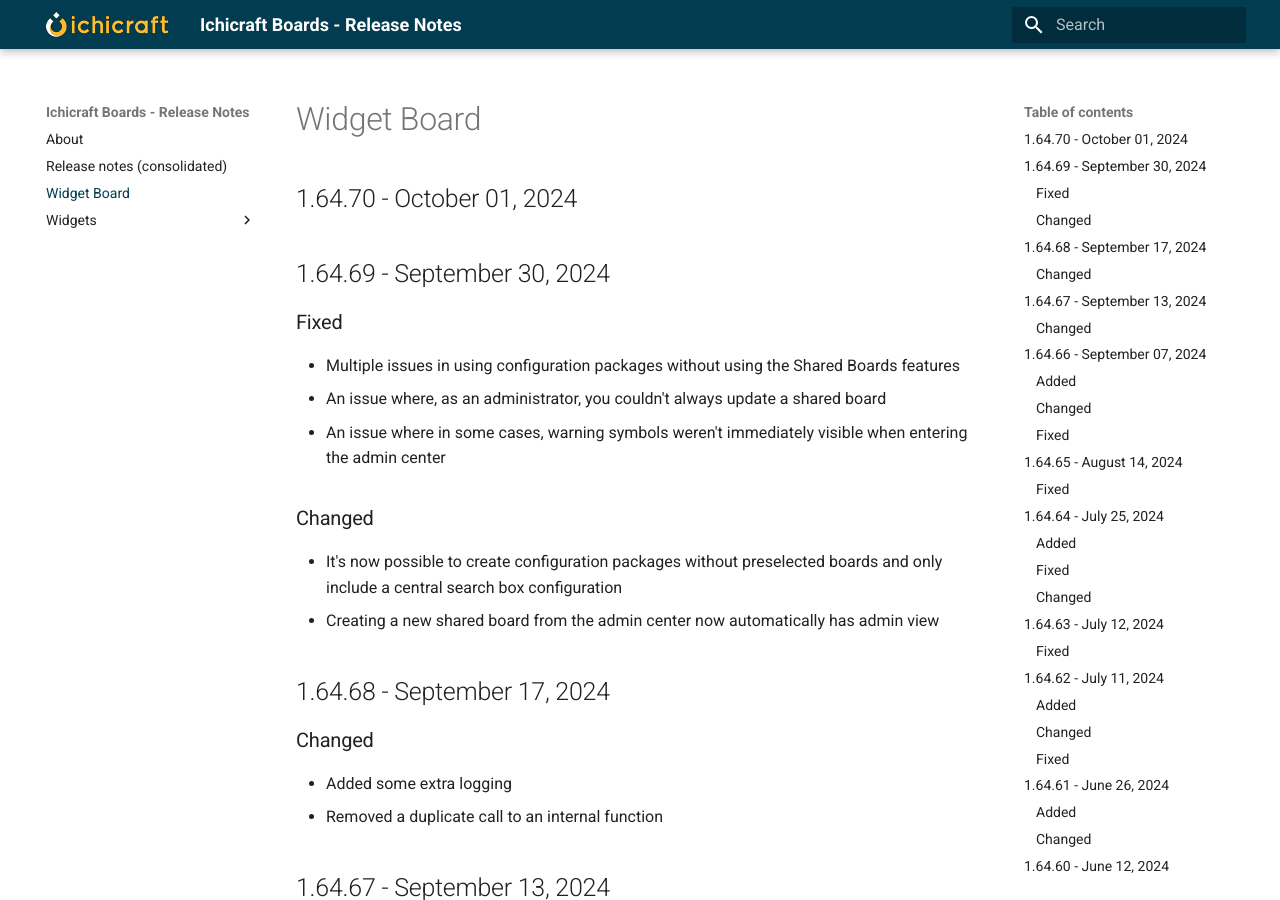
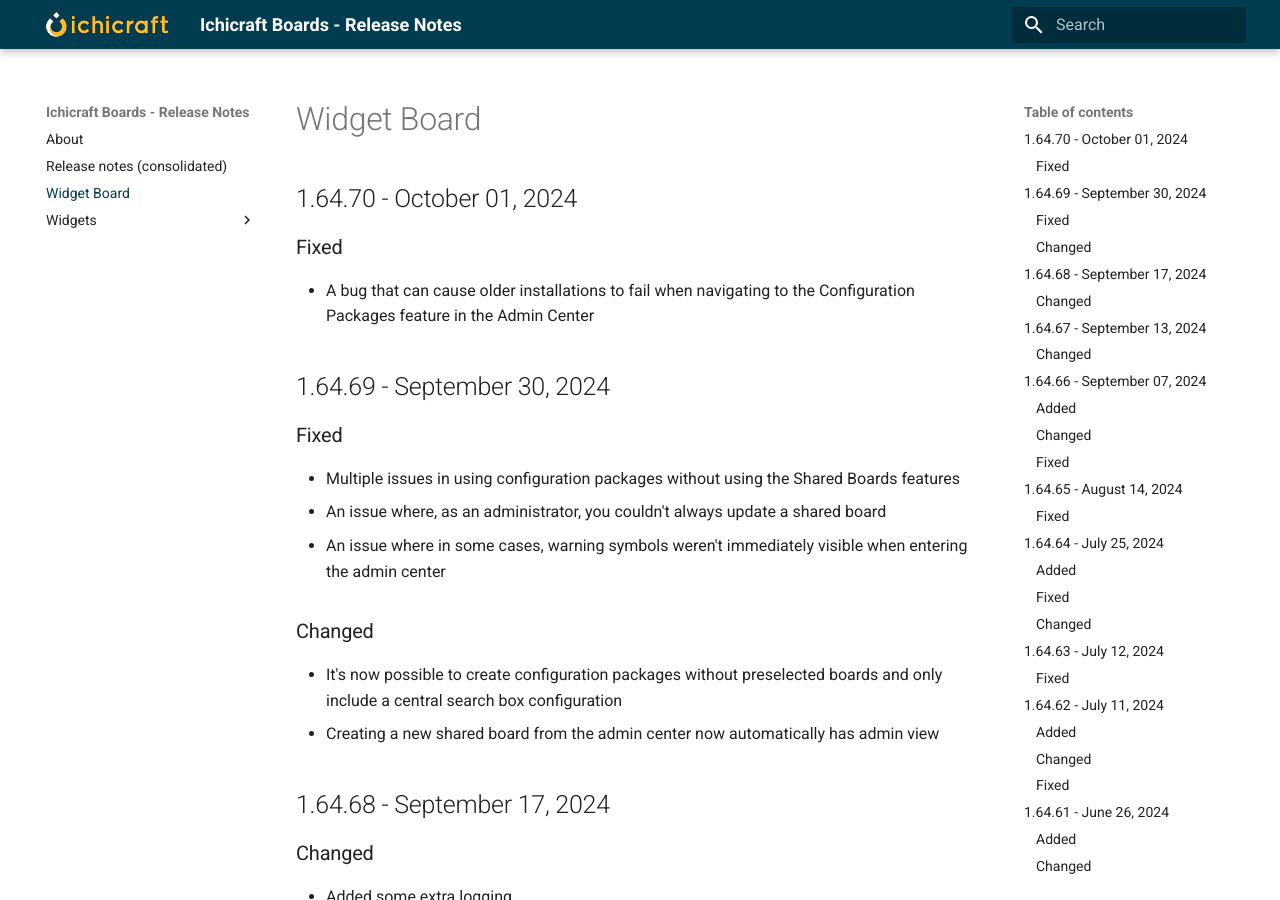
Before and after one commit to ichicraft/widgets-docs, an MkDocs documentation site: the page built from docs/Widget Board.md, in a window 1280 px wide and 900 px high. Built offline with MkDocs 1.6.1 and Material for MkDocs 9.7.7, drawn with Linux system fonts in a browser that asks for light colours.

Commit message:
documentation fix

```diff
--- a/docs/Widget Board.md
+++ b/docs/Widget Board.md
@@ -1,4 +1,7 @@
 ## 1.64.70 - October 01, 2024
+
+### Fixed
+- A bug that can cause older installations to fail when navigating to the Configuration Packages feature in the Admin Center
 
 ## 1.64.69 - September 30, 2024
 
```
Also changed, not shown: docs/Release-notes-(consolidated).md (+3 -0 lines).
